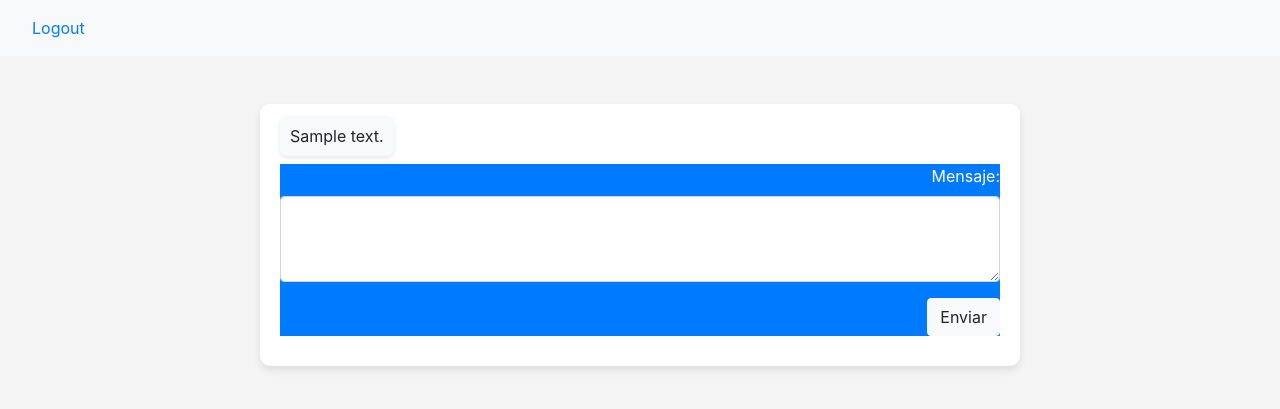
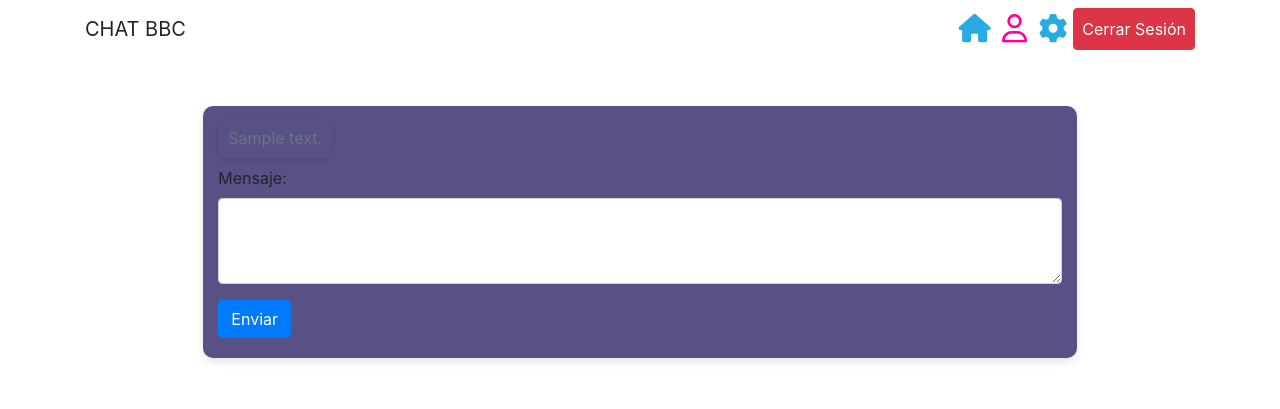
Before and after one commit to benjhg/CHATBBC_1, a Flask app: template flask_app/templates/Dashboard.html in a window 1280 px wide. Shown: the top 409 px of the page. Run offline with Flask 3, Linux system fonts and the light colour scheme; the template is opened without the code that fills it: most values are stand-ins (such as "Sample title", 1, 10 or a date in 2020); some libraries are stand-ins or nearby versions.

Commit message:
Co-authored-by: CristoferGZ <CristoferGZ@users.noreply.github.com> Co-authored-by: Mati Fernandez <MatiFernandez2006@users.noreply.github.com>

```diff
--- a/flask_app/controllers/message.py
+++ b/flask_app/controllers/message.py
@@ -2,6 +2,7 @@ from flask import render_template,redirect, session,request, flash, url_for
 from flask_app import app
 from flask_app.models.messages import Message
 from flask_app.models.users import User
+from flask_app.controllers import user
 from flask_app.config.mysqlconnection import connectToMySQL
 import mysql.connector
 
@@ -11,7 +12,7 @@ def add_message():
     content = request.form.get('content')
 
     # Obten el user_id del usuario autenticado (puedes usar session['user_id'] si está configurado)
-    user_id = 1  # Cambia esto según cómo obtienes el ID del usuario autenticado
+    user_id =  session['user_id']  # Cambia esto según cómo obtienes el ID del usuario autenticado
 
     # Valida el contenido del mensaje
     if not content:
--- a/flask_app/models/messages.py
+++ b/flask_app/models/messages.py
@@ -10,13 +10,13 @@ class Message:
     @classmethod
     def save(cls, data):
         query = "INSERT INTO messages (content, user_id, sent_at) VALUES (%(content)s, %(user_id)s, NOW())"
-        return MySQLConnection('global_chat').query_db(query, data)
+        return MySQLConnection(cls.db_name).query_db(query, data)
 
     @classmethod
     def get_all_messages(cls):
-        query = "SELECT content FROM messages;"
+        query = "SELECT content, user_id FROM messages;"
         results = MySQLConnection(cls.db_name).query_db(query)
-        return [messages['content']for messages in results ]
+        return results
 
     @classmethod
     def update(cls, data):
--- a/flask_app/static/css/style.css
+++ b/flask_app/static/css/style.css
@@ -3,7 +3,7 @@ body {
 }
 
 .chat-container {
-    background-color: #ffffff;
+    background-color: #575185;
     border-radius: 10px;
     box-shadow: 0 4px 8px rgba(0, 0, 0, 0.1);
     padding: 20px;
@@ -19,7 +19,7 @@ body {
 }
 
 .message .content {
-    background-color: #f8f9fa;
+
     border-radius: 8px;
     padding: 10px;
     box-shadow: 0 2px 4px rgba(0, 0, 0, 0.1);
@@ -32,5 +32,5 @@ body {
 }
 
 .message.form-message .content {
-    background-color: #007bff;
+    background-color: #b8f807;
 }
--- a/flask_app/templates/Dashboard.html
+++ b/flask_app/templates/Dashboard.html
@@ -5,44 +5,62 @@
     <meta charset="UTF-8">
     <meta http-equiv="X-UA-Compatible" content="IE=edge">
     <meta name="viewport" content="width=device-width, initial-scale=1.0">
-    <title>Quotable Quotes</title>
+    <title>CHAT BBC</title>
     <link rel="stylesheet" href="https://stackpath.bootstrapcdn.com/bootstrap/4.3.1/css/bootstrap.min.css"
         integrity="sha384-ggOyR0iXCbMQv3Xipma34MD+dH/1fQ784/j6cY/iJTQUOhcWr7x9JvoRxT2MZw1T" crossorigin="anonymous">
         <link rel="stylesheet" type="text/css" href="{{ url_for('static', filename='css/style.css') }}">
+        <link href="https://stackpath.bootstrapcdn.com/bootstrap/4.3.1/css/bootstrap.min.css" rel="stylesheet">
+        <link rel="stylesheet" href="https://cdnjs.cloudflare.com/ajax/libs/font-awesome/6.0.0/css/all.min.css">
 </head>
 
 <body>
 
-        <nav class="navbar navbar-expand-lg navbar-light bg-light">
-            <div class="collapse navbar-collapse">
-                <a href="{{ url_for('logout') }}" class="nav-link">Logout</a>
+    <nav class="navbar navbar-expand-lg navbar-custom">
+        <div class="container">
+            <a class="navbar-brand" >CHAT BBC</a>
+            <button class="navbar-toggler" type="button" data-toggle="collapse" data-target="#navbarNav" aria-controls="navbarNav" aria-expanded="false" aria-label="Toggle navigation">
+                <span class="navbar-icon"></span>
+            </button>
+            <div class="collapse navbar-collapse" id="navbarNav">
+                <ul class="navbar-nav ml-auto">
+                    <li class="nav-item">
+                        <a class="nav-link" href="#"><i class="fa-solid fa-house fa-beat fa-xl" style="color: #29aae2;"></i></a>
+                    </li>
+                    <li class="nav-item">
+                        <a class="nav-link" href="#"><i class="fa-regular fa-beat fa-user fa-xl" style="color: #ff0099;"></i></i></a>
+                    </li>
+                    <li class="nav-item">
+                        <a class="nav-link" href="#"><i class="fa-solid fa-gear fa-beat fa-xl" style="color: #29aae2;"></i></a>
+                    </li>
+                    <li class="nav-item">
+                        <a class="nav-link btn btn-danger" href="{{ url_for('logout') }}">Cerrar Sesión</a>
+                    </li>
+                </ul>
+            </div>
         </div>
     </nav>
 
-        <div class="container mt-5">
+    <br>
+    <br>
     <div class="row">
         <div class="col-md-8 offset-md-2 chat-container">
             <ul class="chat-messages">
-                        {% for content in chat_messages %}
-                            <li class="message">
-                                <span class="content">{{ content }}</span>
+                {% for message in chat_messages %}
+                    <li class="message {% if message.user_id == user_id_sesion %}text-right text-success{% else %}text-left text-secondary{% endif %}">
+                        <span class="content">{{ message.content }}</span>
                     </li>
                 {% endfor %}
             </ul>
 
-                    <form action="/add_message" method="post" class="message form-message">
+            <form action="/add_message" method="post" class="form-message">
                 <div class="form-group">
                     <label for="content">Mensaje:</label>
                     <textarea class="form-control" id="content" name="content" rows="3" required></textarea>
                 </div>
-                        <button type="submit" class="btn btn-light">Enviar</button>
+                <button type="submit" class="btn btn-primary">Enviar</button>
             </form>
         </div>
     </div>
-        </div>
 
-        <!-- Agrega aquí tus enlaces a Bootstrap JS y otros scripts -->
 </body>
-
-
 </html>
--- a/flask_app/templates/index.html
+++ b/flask_app/templates/index.html
@@ -46,7 +46,7 @@
 
 
         <form action="/login" method="post" class="col-4 p-4 bg-dark text-light">
-            <h2 class="text-success">Login</h2>
+            <h2 class="text-success">INICIAR SESION</h2>
             {% with messages = get_flashed_messages(category_filter=['login']) %}
                 {% if messages %}
                 <div class="alert alert-danger" role="alert">
@@ -58,11 +58,11 @@
                 {% endif %}
             {% endwith %}
             <div class="form-group">
-                <label for="email">Email:</label>
+                <label for="email">GMAIL:</label>
                 <input type="text" name="email" class="form-control">
             </div>
             <div class="form-group">
-                <label for="password">Password:</label>
+                <label for="password">CONTRASEÑA:</label>
                 <input type="password" name="password" class="form-control">
             </div>
 
```
Also changed, not shown: flask_app/controllers/user.py (+7 -26 lines), flask_app/static/css/styles.css (added, +23 -0 lines), flask_app/templates/perfil.html (added, +47 -0 lines). Lines whose indentation alone changed are shown as unchanged.
